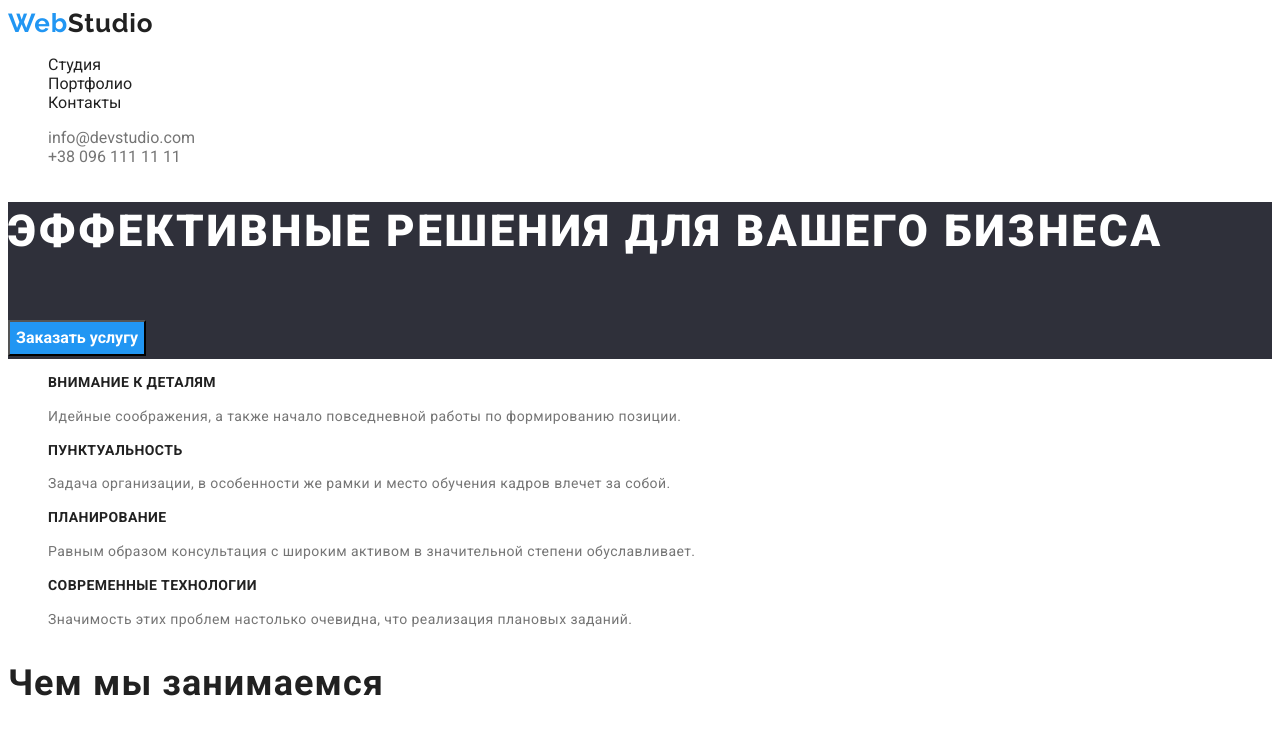
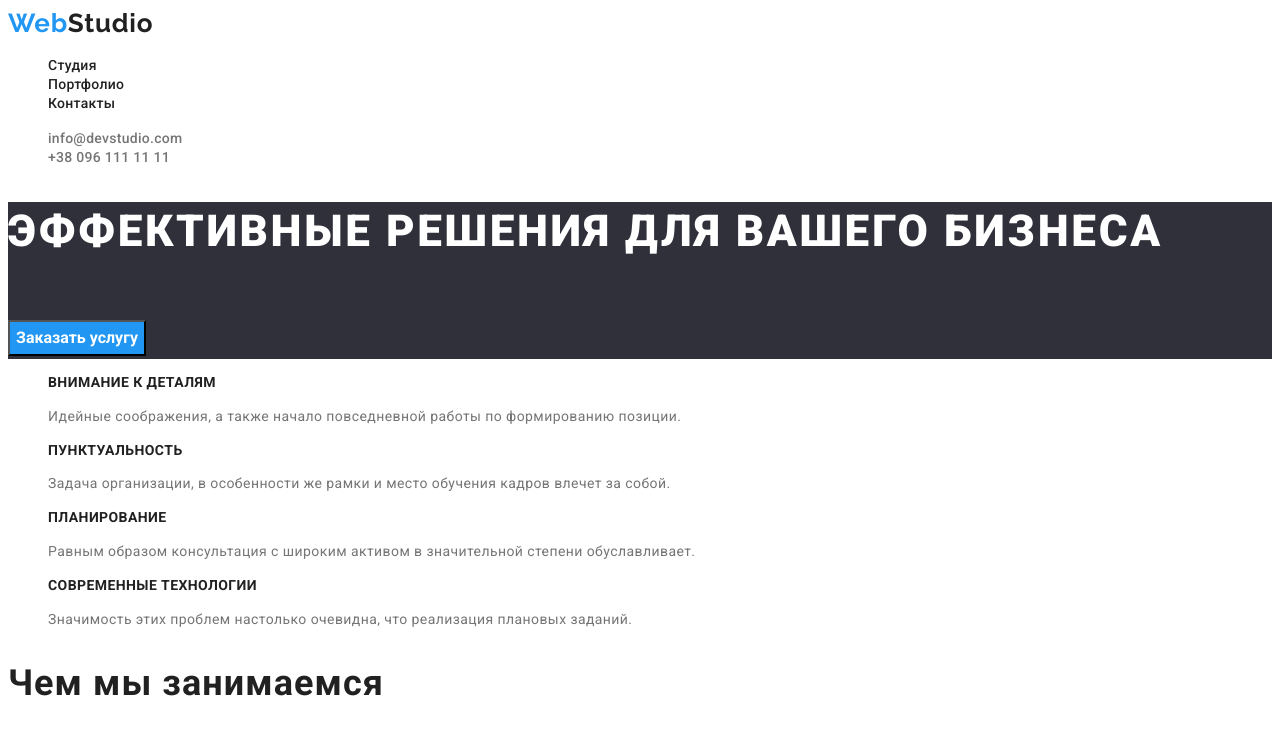
Before and after one commit to Andrii1986/goit-markup-hw-02, a plain HTML site: page index.html in a window 1280 px wide. Shown: the top 731 px of the page. Drawn offline with Linux system fonts and the light colour scheme.

Commit message:
міняє розмір шрифту в навігації та контактах

```diff
--- a/css/styles.css
+++ b/css/styles.css
@@ -39,6 +39,11 @@
   color: var(--blu-color);
 }
 .menu-list-link {
+  font-style: normal;
+  font-weight: 500;
+  font-size: 14px;
+  line-height: 1.14;
+  letter-spacing: 0.02em;
   color: var(--black-color);
 }
 
@@ -48,6 +53,11 @@
 }
 
 .contacts-list > li a {
+  font-style: normal;
+  font-weight: 500;
+  font-size: 14px;
+  line-height: 16px;
+  letter-spacing: 0.02em;
   color: #757575;
 }
 
```
